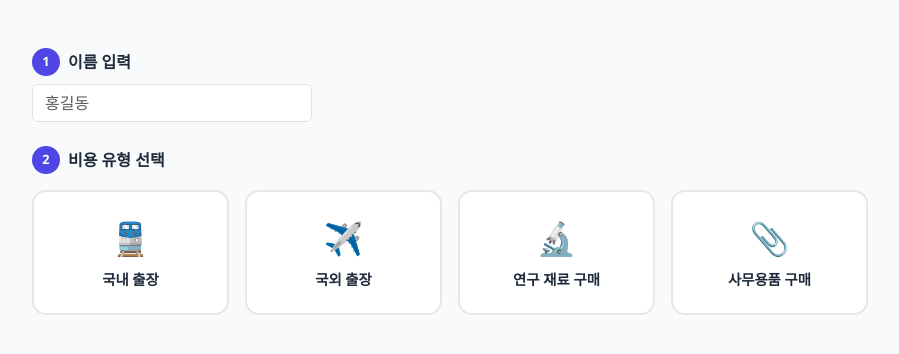
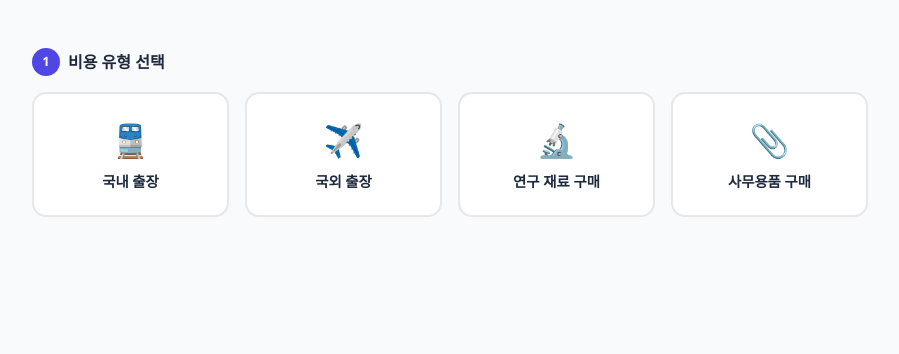
Before and after one commit to jusi1020/expense_yearone, a Flask app: page / in a window 1280 px wide. Shown: the part 72-426 px from the top of the page, without its empty margins (190-1089 px from the left). Run offline with Flask 3, Linux system fonts and the light colour scheme.

Commit message:
remove name input

```diff
--- a/app.py
+++ b/app.py
@@ -90,12 +90,8 @@ def index():
 @app.route('/merge', methods=['POST'])
 def merge():
     expense_type = request.form.get('expense_type')
-    person_name  = request.form.get('person_name', '').strip()
-
     if not expense_type or expense_type not in EXPENSE_TYPES:
         return jsonify({'error': '유효하지 않은 비용 유형입니다.'}), 400
-    if not person_name:
-        return jsonify({'error': '이름을 입력해주세요.'}), 400
 
     info      = EXPENSE_TYPES[expense_type]
     doc_order = [d['id'] for d in info['documents']]
@@ -114,7 +110,7 @@ def merge():
     try:
         merged = merge_files(files_dict, doc_order)
         date_str = datetime.now().strftime('%Y%m%d')
-        filename = f"{person_name}_{info['name']}_{date_str}.pdf"
+        filename = f"{info['name']}_{date_str}.pdf"
         return send_file(merged, mimetype='application/pdf',
                          as_attachment=True, download_name=filename)
     except Exception as e:
--- a/templates/index.html
+++ b/templates/index.html
@@ -128,20 +128,10 @@
 
 <div class="container py-5" style="max-width: 860px;">
 
-  <!-- Step 1: 이름 입력 -->
-  <div class="mb-4">
-    <div class="d-flex align-items-center mb-2">
-      <span class="step-badge">1</span>
-      <span class="fw-semibold">이름 입력</span>
-    </div>
-    <input type="text" id="person-name" class="form-control" style="max-width:280px;"
-           placeholder="홍길동" autocomplete="off">
-  </div>
-
-  <!-- Step 2: 비용 유형 선택 -->
+  <!-- Step 1: 비용 유형 선택 -->
   <div class="mb-4">
     <div class="d-flex align-items-center mb-3">
-      <span class="step-badge">2</span>
+      <span class="step-badge">1</span>
       <span class="fw-semibold">비용 유형 선택</span>
     </div>
     <div class="row g-3" id="type-grid">
@@ -156,20 +146,20 @@
     </div>
   </div>
 
-  <!-- Step 3: 파일 업로드 -->
+  <!-- Step 2: 파일 업로드 -->
   <div id="upload-section" class="mb-4">
     <div class="d-flex align-items-center mb-3">
-      <span class="step-badge">3</span>
+      <span class="step-badge">2</span>
       <span class="fw-semibold">파일 업로드</span>
       <span class="ms-2 text-muted" id="type-name-label" style="font-size:.85rem;"></span>
     </div>
     <div id="doc-list" class="row g-3"></div>
   </div>
 
-  <!-- Step 4: 병합 -->
+  <!-- Step 3: 병합 -->
   <div id="merge-section" style="display:none;">
     <div class="d-flex align-items-center mb-3">
-      <span class="step-badge">4</span>
+      <span class="step-badge">3</span>
       <span class="fw-semibold">PDF 병합</span>
     </div>
     <button class="btn btn-merge" id="merge-btn" onclick="doMerge()">
@@ -273,9 +263,7 @@
 
   // ── Merge ────────────────────────────────────────────────────────────────────
   async function doMerge() {
-    const name = document.getElementById('person-name').value.trim();
-    if (!name)           return toast('이름을 입력해주세요.', true);
-    if (!selectedType)   return toast('비용 유형을 선택해주세요.', true);
+    if (!selectedType) return toast('비용 유형을 선택해주세요.', true);
 
     // Required check
     for (const doc of selectedDocs) {
@@ -286,7 +274,6 @@
 
     const form = new FormData();
     form.append('expense_type', selectedType);
-    form.append('person_name', name);
     selectedDocs.forEach(doc => {
       (fileStore[doc.id] || []).forEach(f => form.append(doc.id, f));
     });
```
